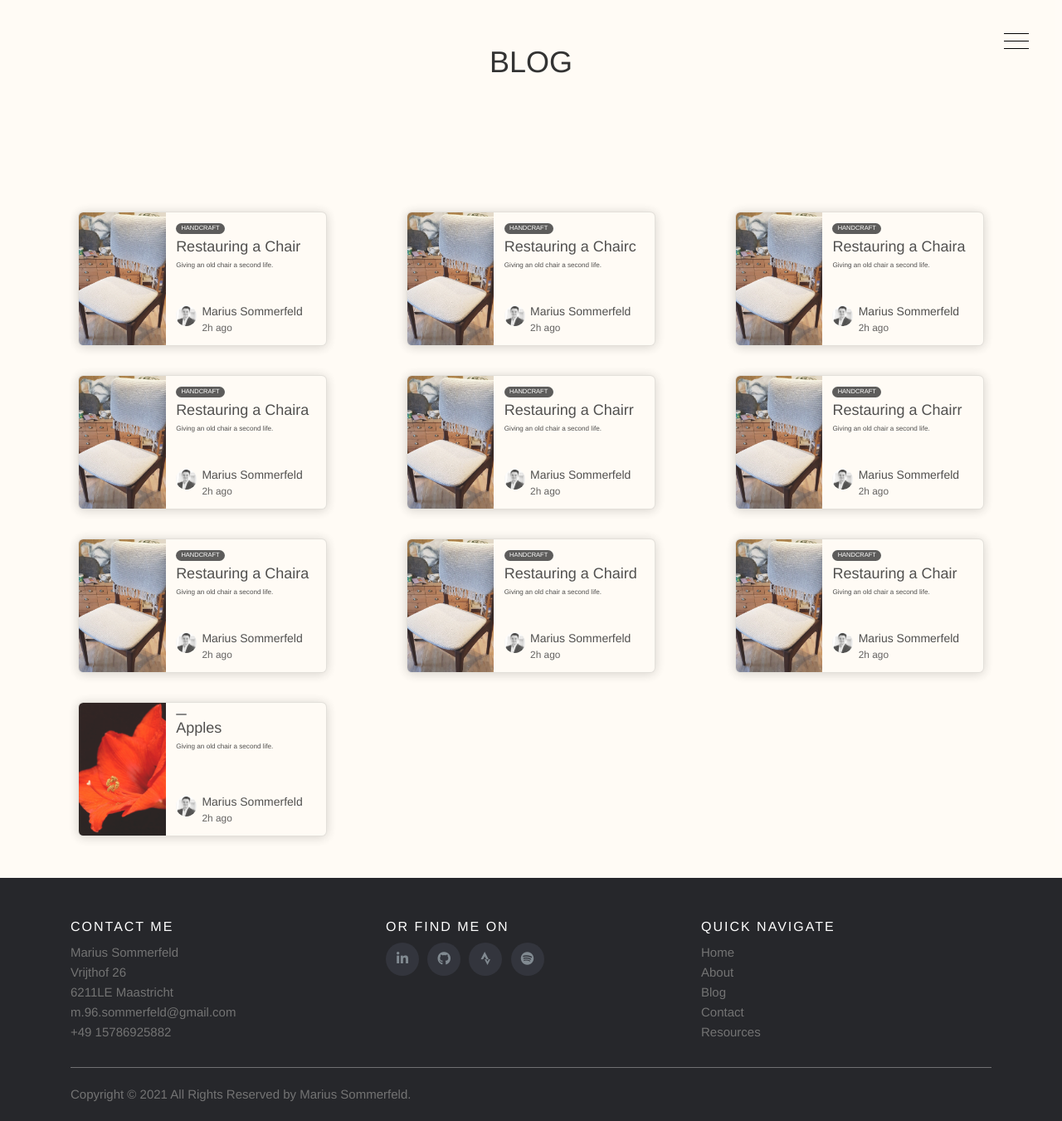
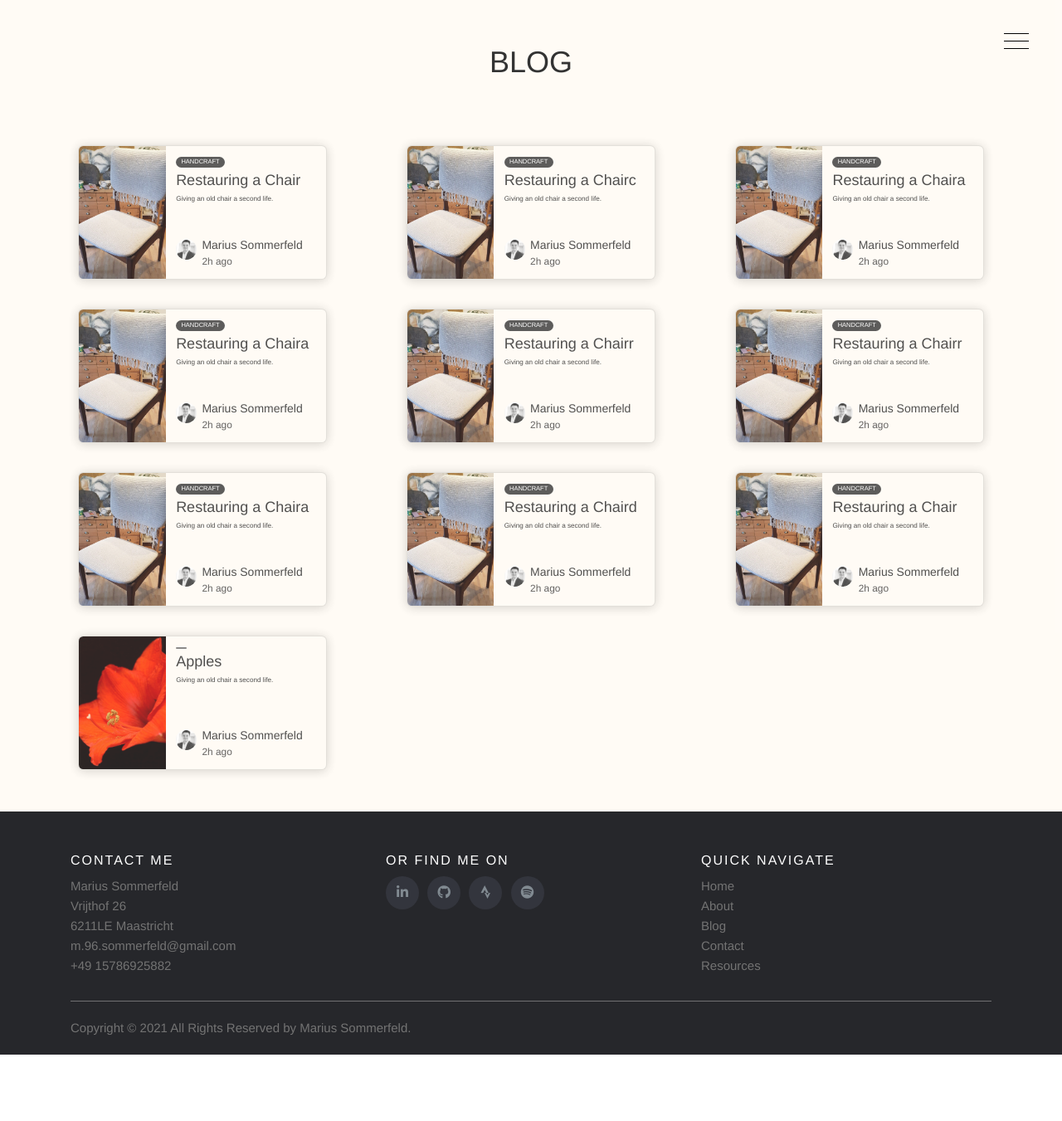
Before and after one commit to Marius-So/Marius-So.github.io, a Jekyll site: the page built from sites/blog.html, in a window 1280 px wide. Shown: the whole page at 83% size. Built offline with Jekyll 4.4.1, drawn with Linux system fonts in a browser that asks for light colours; nearby versions of some CDN libraries; comment, search, counter and statistics services are not loaded; after the commit the page ends 1271 px from its top, so only the background shows below that.

Commit message:
worked on navigation

```diff
--- a/_sass/blogcards.scss
+++ b/_sass/blogcards.scss
@@ -23,7 +23,7 @@
 }
 
 .blogtitle {
-    min-height: min(20vh,200px);
+    min-height: min(20vh,100px);
 }
 .blogtitle div{
        text-align: center;
```
